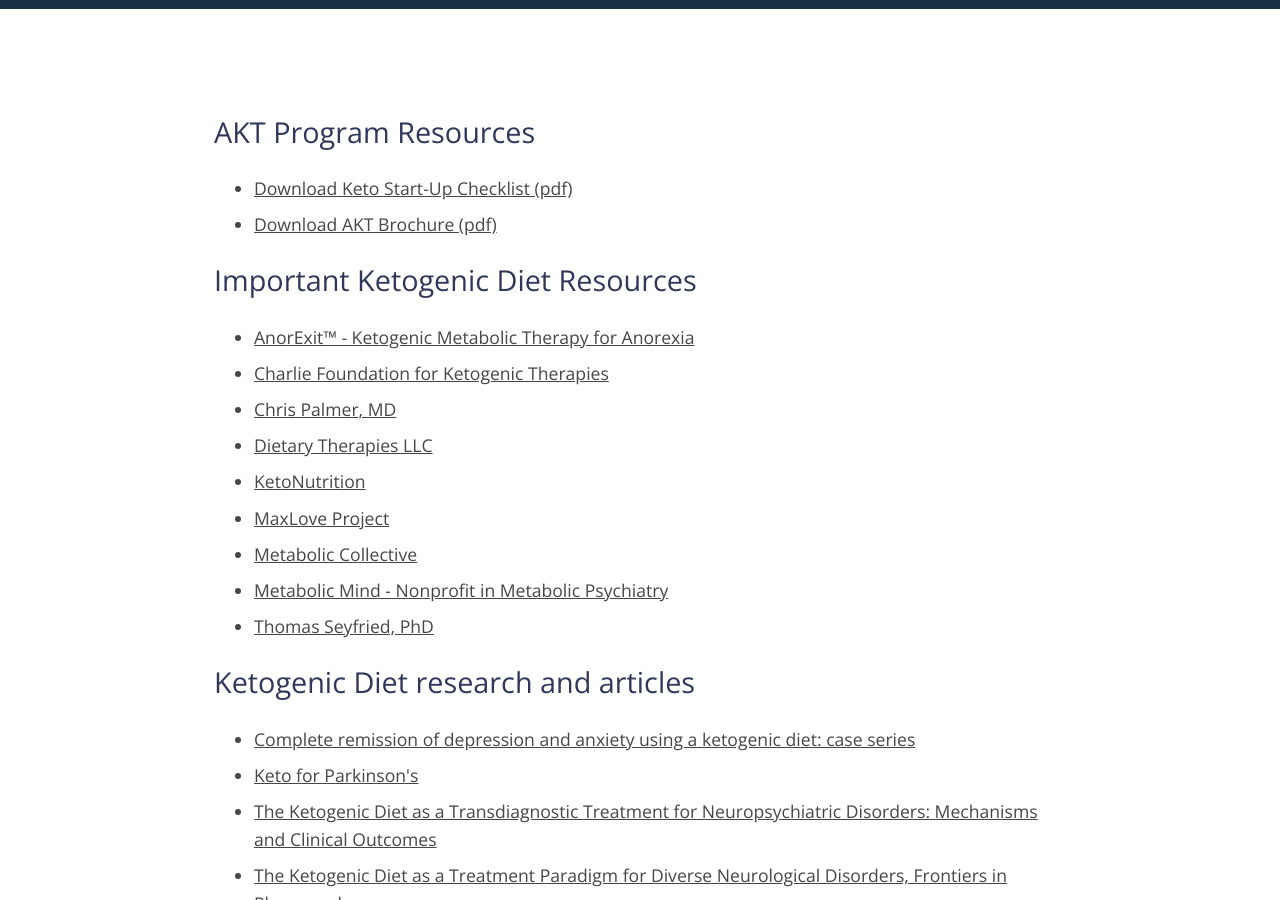
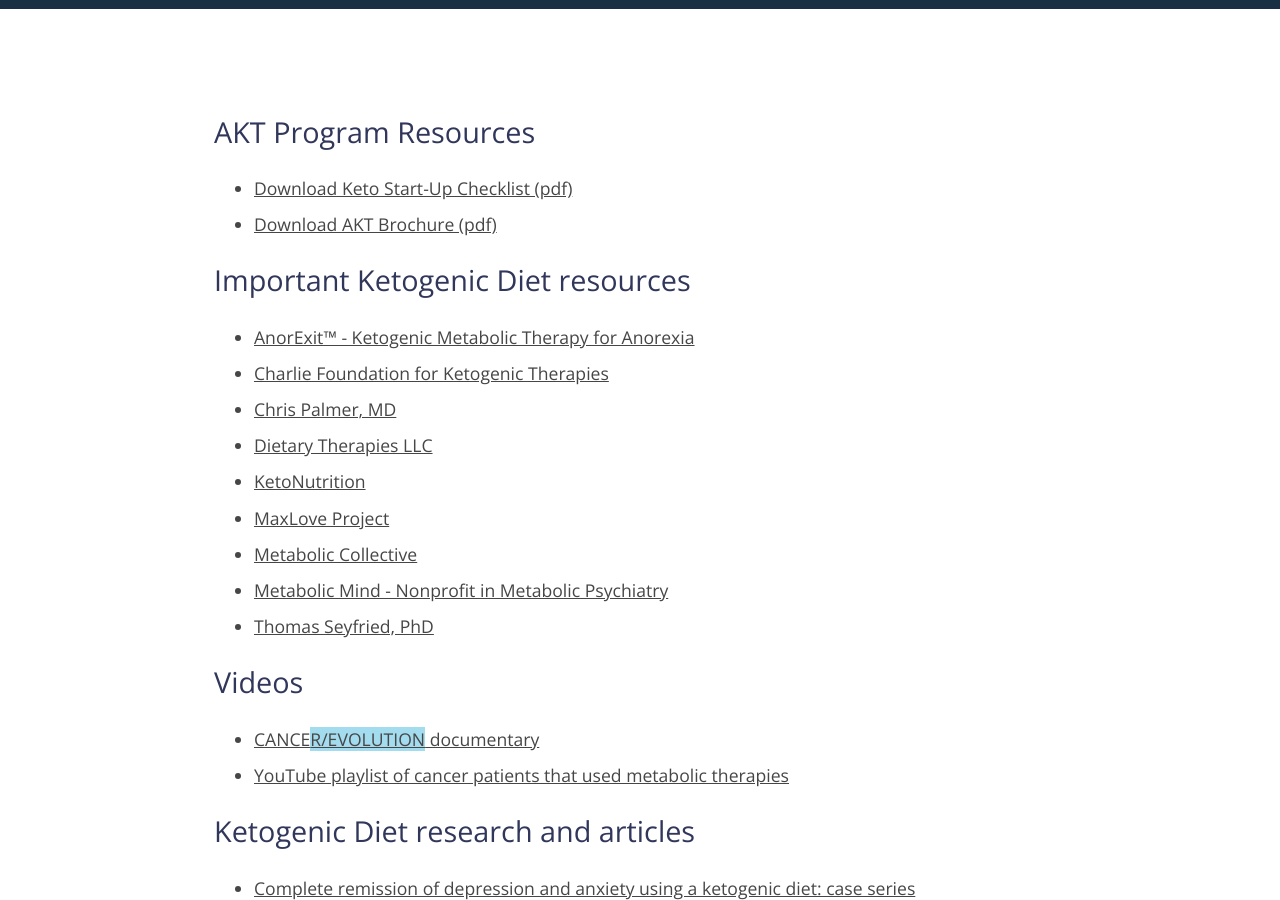
Before and after one commit to janmilosh/potterketo_jekyll, a Jekyll site: the page built from _pages/resources.html, in a window 1280 px wide and 900 px high, scrolled down 284 px. Built offline with Jekyll 4.4.1, drawn with Linux system fonts in a browser that asks for light colours; nearby versions of some CDN libraries.

Commit message:
Add two video links to resources page

```diff
--- a/_pages/resources.html
+++ b/_pages/resources.html
@@ -11,7 +11,7 @@
     <li><a href="{{ '/assets/files/keto_startup_checklist.pdf' | relative_url }}" target="_blank">Download Keto Start-Up Checklist (pdf)</a></li>
     <li><a href="{{ '/assets/files/marketing_brochure.pdf' | relative_url }}" target="_blank">Download AKT Brochure (pdf)</a></li>
   </ul>
-  <h1>Important Ketogenic Diet Resources</h1>
+  <h1>Important Ketogenic Diet resources</h1>
   <ul>
     <li><a href="https://www.anorexit.com/" target="_blank">AnorExit™ - Ketogenic Metabolic Therapy for Anorexia</a></li>
     <li><a href="https://charliefoundation.org/" target="_blank">Charlie Foundation for Ketogenic Therapies</a></li>
@@ -22,6 +22,11 @@
     <li><a href="https://metaboliccollective.org/" target="_blank">Metabolic Collective</a></li>
     <li><a href="https://metabolicmind.org/" target="_blank">Metabolic Mind - Nonprofit in Metabolic Psychiatry</a></li>
     <li><a href="https://tomseyfried.com/" target="_blank">Thomas Seyfried, PhD</a></li>
+  </ul>
+  <h1>Videos</h1>
+  <ul>
+    <li><a href="https://cancerevolution.film/" target="_blank">CANCE<span style="background-color: #a3dcef">R/EVOLUTION</span> documentary</a></li>
+    <li><a href="https://www.youtube.com/playlist?list=PLIi49iLQ5VSBor-KO7is0kbVyACO61OFX" target="_blank">YouTube playlist of cancer patients that used metabolic therapies</a></li>
   </ul>
   <h1>Ketogenic Diet research and articles</h1>
   <ul>
```
